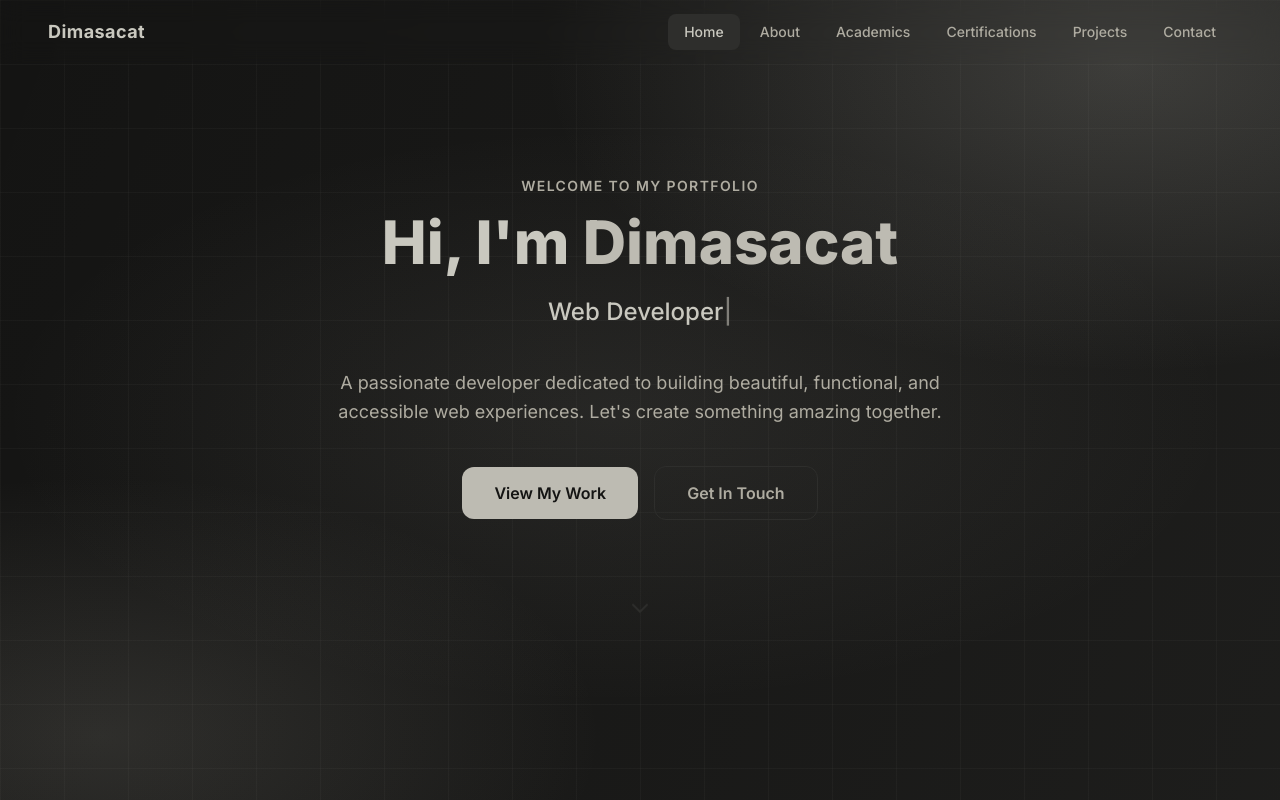
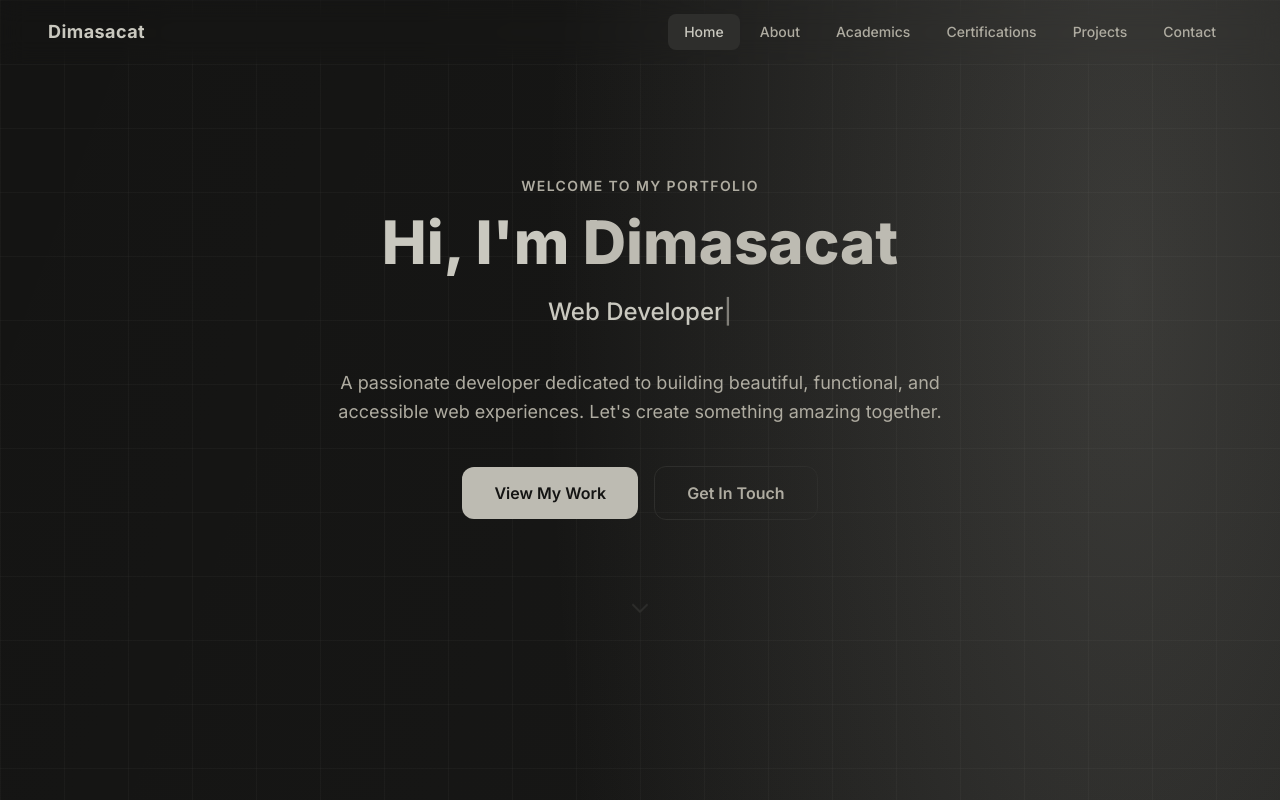
Before and after one commit to kayden-ctr/Dimasacat-Portfolio, a React (Vite) app: page / in a window 1280 px wide. Shown: the top 800 px of the page. Built offline with nearby package versions, Linux system fonts and the light colour scheme.

Commit message:
fix the overflowing issue of the background color

```diff
--- a/src/index.css
+++ b/src/index.css
@@ -5,28 +5,8 @@
 @layer base {
   html {
     scroll-behavior: smooth;
-    /* Background lives on html so fixed children inherit correctly on mobile */
-    background-color: #141413;
-  }
-
-  body {
-    font-family: 'Inter', sans-serif;
-    -webkit-font-smoothing: antialiased;
-    color: #C9C8BF;
-    background-color: transparent;
-    min-height: 100vh;
-    /* Prevent horizontal overflow on mobile */
-    overflow-x: hidden;
-  }
-
-  /* Single background layer on html::before — avoids mobile fixed stacking issues */
-  html::before {
-    content: '';
-    position: fixed;
-    inset: 0;
-    z-index: -1;
-    pointer-events: none;
-    /* Base + spotlights + subtle grid all in one layer — no blur, no isolation */
+    /* Background on html element — covers 100% of the actual document height,
+       no fixed positioning, no mobile viewport lag */
     background-color: #141413;
     background-image:
       linear-gradient(
@@ -35,18 +15,18 @@
         rgba(201, 200, 191, 0.05) 100%
       ),
       radial-gradient(
-        ellipse 65% 55% at 88% 8%,
+        ellipse 65% 40% at 88% 5%,
         rgba(201, 200, 191, 0.20) 0%,
         transparent 70%
       ),
       radial-gradient(
-        ellipse 60% 50% at 8% 92%,
+        ellipse 60% 40% at 8% 95%,
         rgba(175, 172, 161, 0.16) 0%,
         transparent 65%
       ),
       radial-gradient(
-        ellipse 80% 60% at 48% 52%,
-        rgba(189, 187, 178, 0.09) 0%,
+        ellipse 80% 50% at 48% 50%,
+        rgba(189, 187, 178, 0.08) 0%,
         transparent 60%
       ),
       linear-gradient(rgba(201, 200, 191, 0.04) 1px, transparent 1px),
@@ -58,8 +38,15 @@
       100% 100%,
       64px 64px,
       64px 64px;
-    /* will-change tells the GPU to promote this to its own layer once — no per-scroll repaint */
-    will-change: transform;
+    /* background-attachment: scroll (default) — safe on all mobile browsers */
+  }
+
+  body {
+    font-family: 'Inter', sans-serif;
+    -webkit-font-smoothing: antialiased;
+    color: #C9C8BF;
+    background-color: transparent;
+    overflow-x: hidden;
   }
 }
 
@@ -68,7 +55,6 @@
   .section-title   { @apply text-3xl md:text-4xl font-bold mb-3; color: #C9C8BF; }
   .section-subtitle{ @apply font-semibold uppercase tracking-widest text-sm mb-4; color: #AFACA1; }
   .card {
-    /* Solid bg — removed backdrop-filter blur (kills mobile GPU performance) */
     background-color: #1f1f1e;
     border: 1px solid #2e2e2c;
     @apply rounded-2xl p-6 transition-all duration-300;
```
